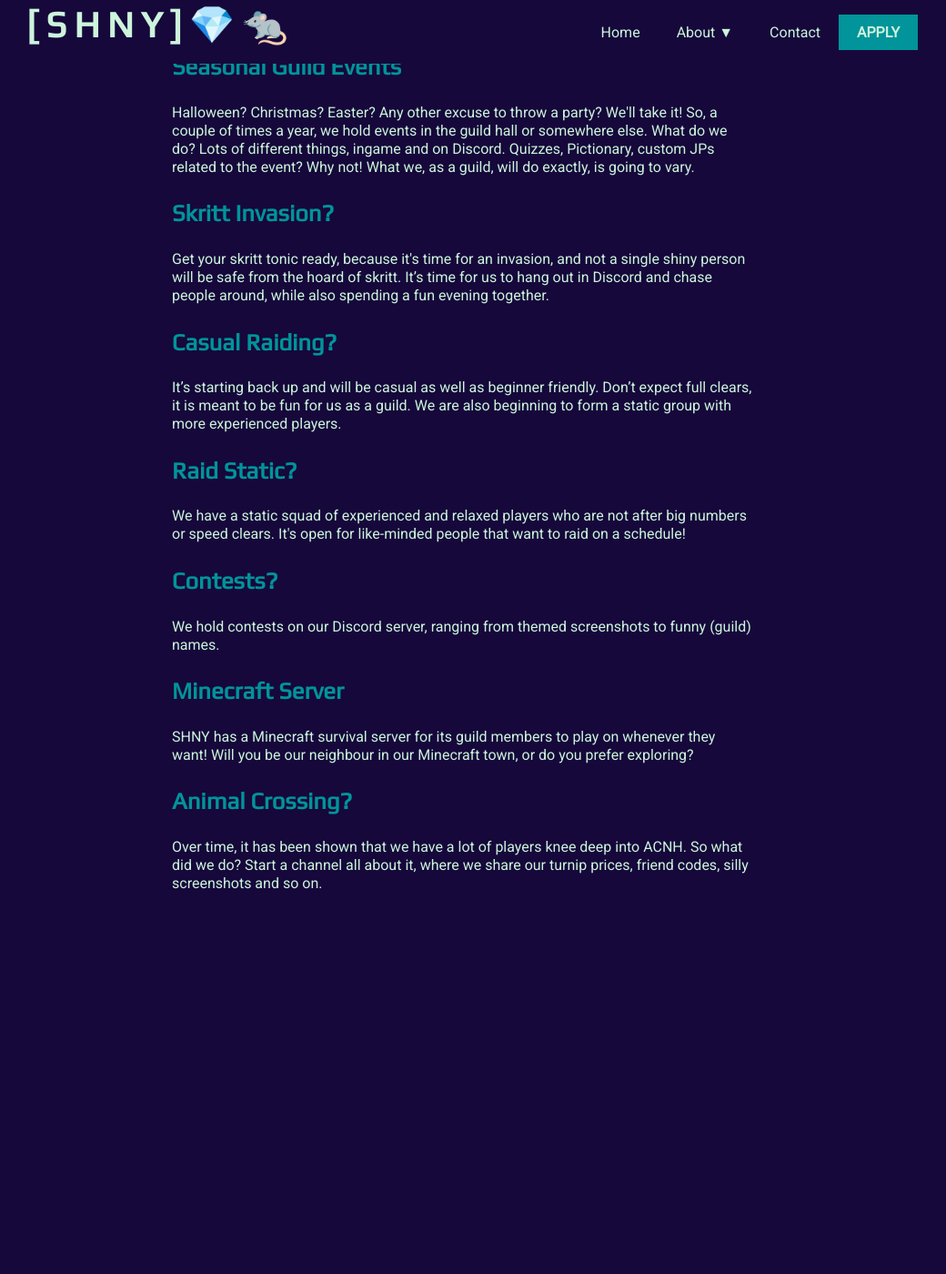
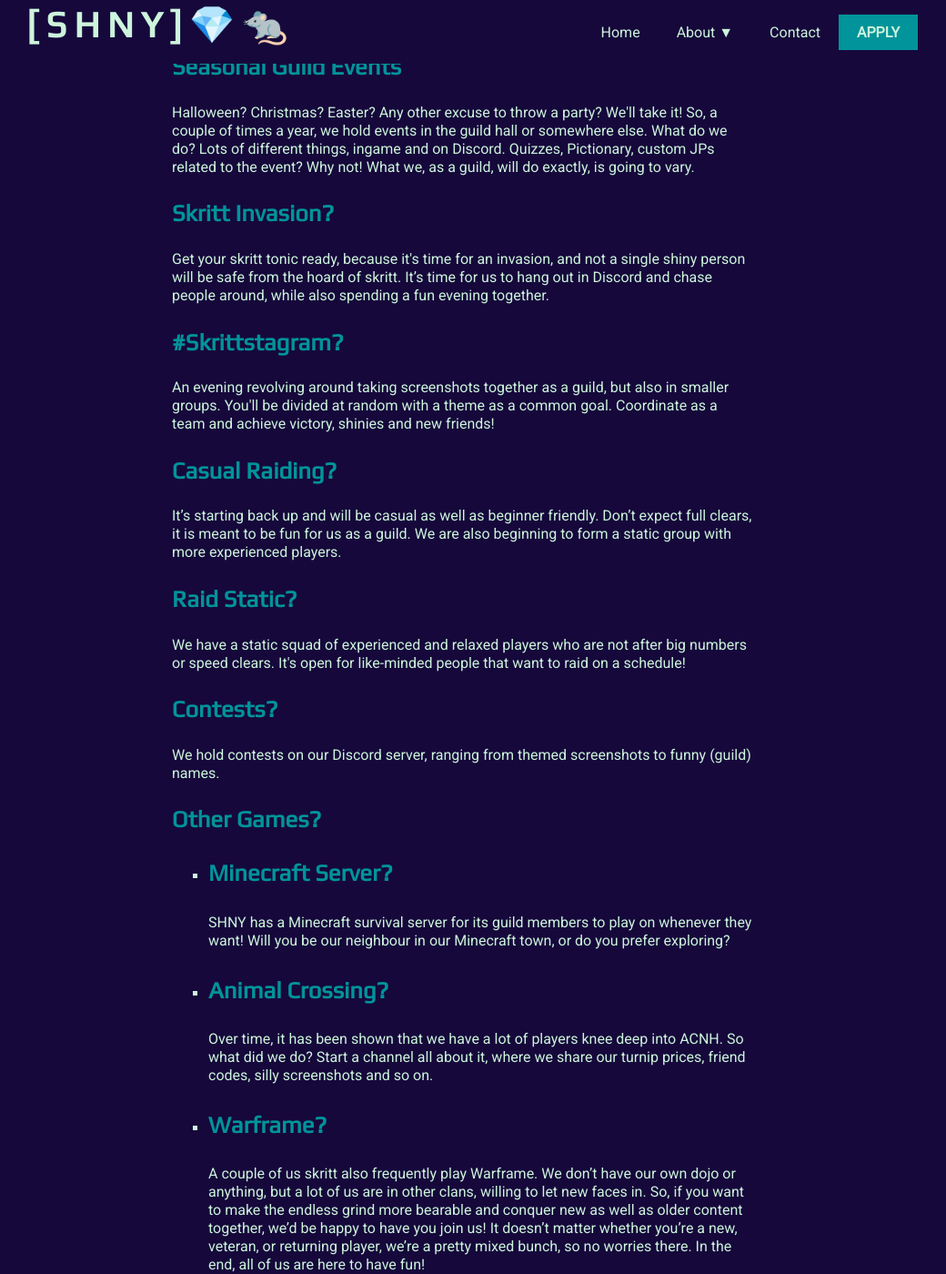
Before and after one commit to KimberlyVdB/SHNY-Jekyll-Website, a Jekyll site: the page built from guildinfo.html, in a window 1280 px wide and 1400 px high, scrolled down 758 px. Shown: the whole window at 91% size, without its empty margins (131-1171 px from the left). Built offline with Jekyll 4.4.1, drawn with Linux system fonts in a browser that asks for light colours; nearby versions of some CDN libraries; a script that is not in the unit is left out; before the commit the page ends 1739 px from its top, so only the background shows below that; some of the changed text lies outside the part shown.

Commit message:
rewroke some text and wrote new text for warframe. decided to make the other games section instead of keeping them as seperate things with a ul/li

```diff
--- a/guildinfo.html
+++ b/guildinfo.html
@@ -7,7 +7,8 @@
   <div class="aboutPage">
     <h2 class="titles">About A Skritt At Heart <span class="alt-color">[SHNY] </span>🐀</h2>
 
-    <p>We are a casual PvE guild with a focus on fashion wars. A small, friendly and social bunch of skritt.</p>
+    <p>We are a casual PvE guild with a focus on fashion wars and community. A small, friendly and social bunch of
+      skritt.</p>
 
     <h3>Fashion Wars?</h3>
 
@@ -49,6 +50,11 @@
       evening together.
     </p>
 
+    <h3>#Skrittstagram?</h3>
+    <p>An evening revolving around taking screenshots together as a guild, but also in smaller groups. You'll be divided
+      at random with a theme as a common goal.
+      Coordinate as a team and achieve victory, shinies and new friends!</p>
+
     <h3>
       Casual Raiding?</h3>
 
@@ -63,16 +69,40 @@
     <h3>Contests?</h3>
     <p>We hold contests on our Discord server, ranging from themed screenshots to funny (guild) names.</p>
 
-    <h3>Minecraft Server</h3>
+    <h3>Other Games?</h3>
+
+
+
+    <ul>
+      <li>
+        <h4>Minecraft Server?</h4>
 
         <p>
           SHNY has a Minecraft survival server for its guild members to play on whenever they want! Will you be our
           neighbour in our Minecraft town, or do you prefer exploring?
         </p>
+      </li>
 
-    <h3>Animal Crossing?</h3>
+      <li>
+        <h4>Animal Crossing?</h4>
         <p>Over time, it has been shown that we have a lot of players knee deep into ACNH. So what did we do? Start a
           channel all about it, where we share our turnip prices, friend codes, silly screenshots and so on.</p>
+      </li>
+      <li>
+        <h4> Warframe?</h4>
+        <p>A couple of us skritt also frequently play Warframe. We don’t have our own dojo or anything, but a lot of us
+          are
+          in other clans, willing to let new faces in. So, if you want to make the endless grind more bearable and
+          conquer
+          new as well as older content together, we’d be happy to have you join us! It doesn’t matter whether you’re a
+          new,
+          veteran, or returning player, we’re a pretty mixed bunch, so no worries there. In the end, all of us are here
+          to
+          have fun!</p>
+      </li>
+
+    </ul>
+
 
   </div>
 </div>
```
Lines whose indentation alone changed are shown as unchanged.
